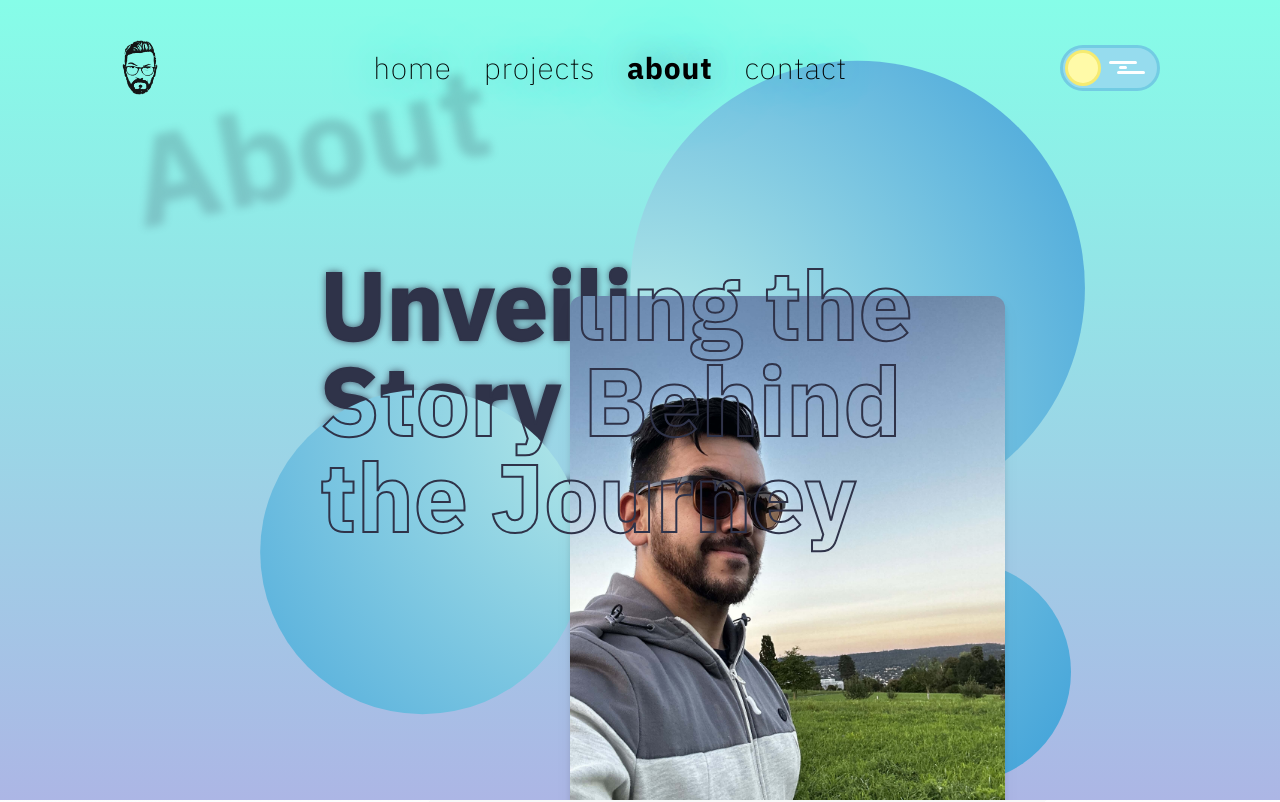
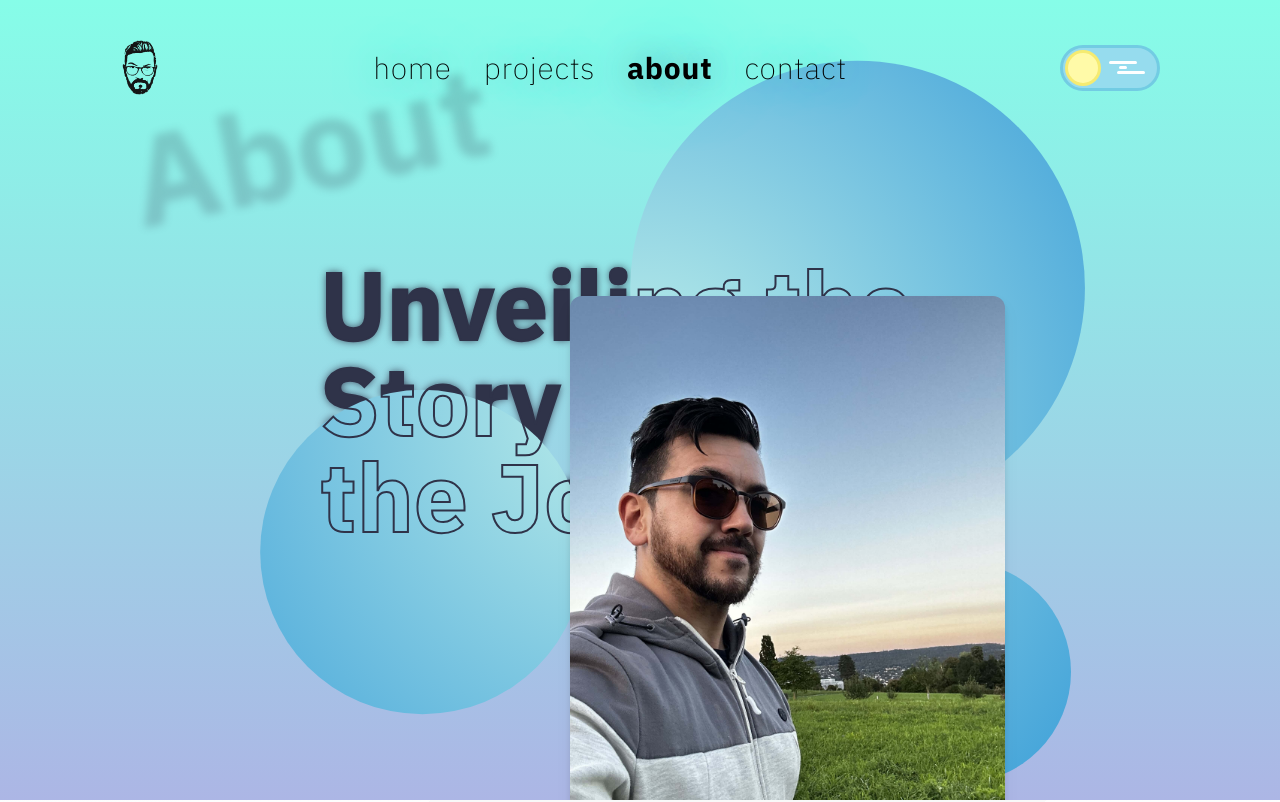
Before and after one commit to lordrichard6/portfolio24, a React (Vite) app: page /about in a window 1280 px wide. Shown: the top 802 px of the page. Built offline with nearby package versions, Linux system fonts and the light colour scheme.

Commit message:
task:small fixs

```diff
--- a/src/_root/pages/About.jsx
+++ b/src/_root/pages/About.jsx
@@ -238,7 +238,7 @@ const About = () => {
           viewport={{ once: true }}
         />
         <motion.div
-          className="lg:w-[350px] lg:h-[480px] mx-10 mt-[30rem] z-10 lg:absolute bottom-[3%] right-[25%]"
+          className="lg:w-[350px] lg:h-[480px] mx-10 mt-[30rem] z-20 lg:absolute bottom-[3%] right-[25%]"
           initial={{
             opacity: 0,
             // x: 150,
--- a/src/_root/pages/Home.jsx
+++ b/src/_root/pages/Home.jsx
@@ -27,7 +27,7 @@ export const socialMedia = {
 const Home = () => {
   return (
     <>
-      <header id="top" className='min-h-screen relative flex justify-center items-center mb-20 lg:mb-40 overflow-hidden'>
+      <header id="top" className='min-h-screen relative flex justify-center items-center mb-20 lg:mb-40'>
         <div className="section-width-default flex-centered relative">
           <motion.figure
             className='z-10 w-full sm:w-3/4 lg:w-[60%]'
--- a/src/constants/index.js
+++ b/src/constants/index.js
@@ -79,7 +79,7 @@ export const projects = [
     github: "https://github.com/lordrichard6/portfolio21",
     type: 'personal',
     date: '2022/06',
-    featured: false,
+    featured: true,
     cardId: "card22",
     tags: ['#react', '#tailwind'],
     hiddenTags: ['#all', '#react', '#tailwind', "#javascript"],
@@ -206,7 +206,7 @@ export const projects = [
     github: "https://github.com/lordrichard6/rent-fast",
     type: 'personal',
     date: '2021/06',
-    featured: true,
+    featured: false,
     cardId: "card3",
     tags: ['#reactjs', '#typescript', '#tailwind'],
     hiddenTags: ['#all', '#nextjs', '#typescript', '#tailwind', "#javascript"],
```
